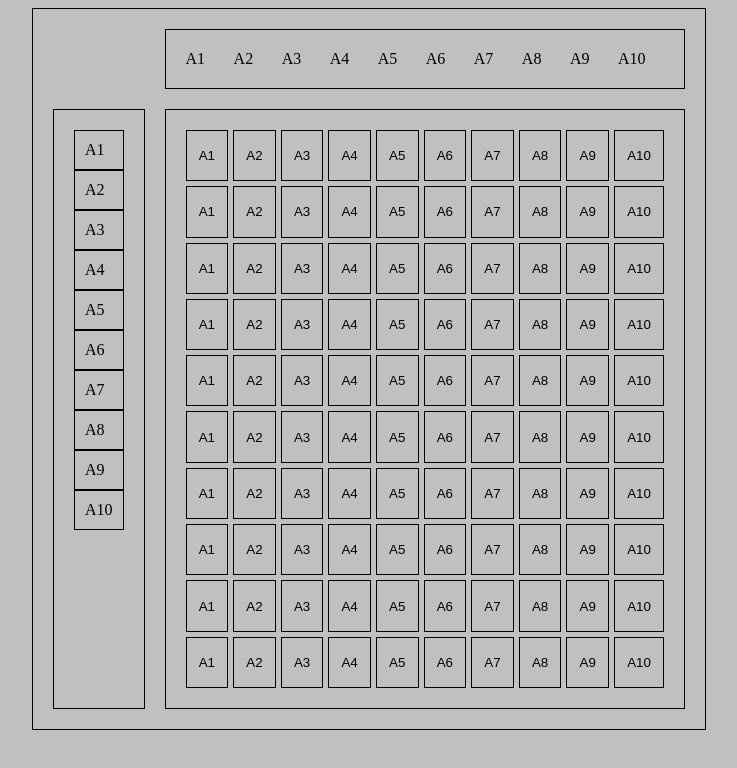
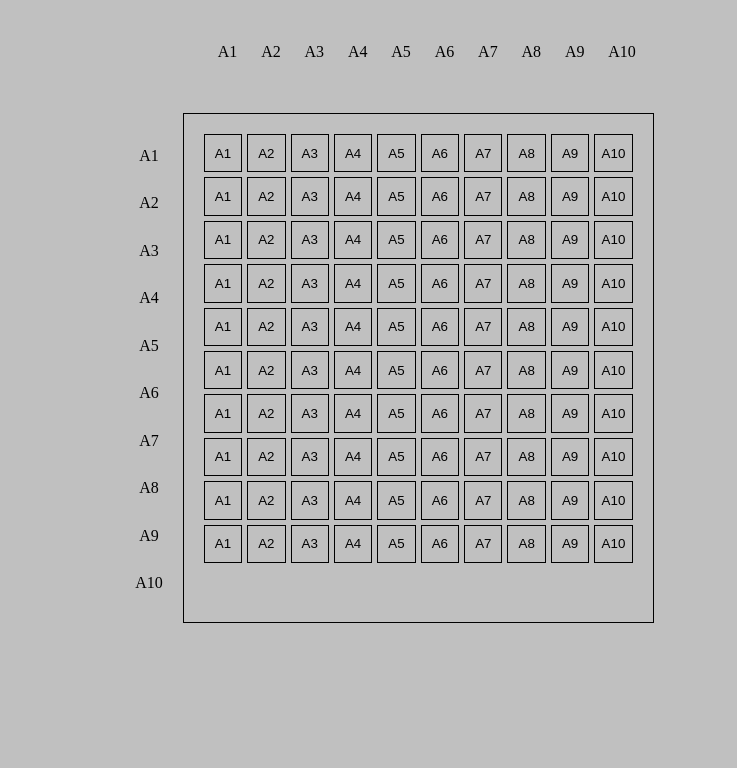
Before and after one commit to Eubanksch81/BattleShip, a plain HTML site: page BattleShipGame.html in a window 1280 px wide. Shown: the whole page, without its empty margins (292-1029 px from the left). Drawn offline with Linux system fonts and the light colour scheme.

Commit message:
Temp changes
Trouble with sizing; will fix

```diff
--- a/BattleShipGame.html
+++ b/BattleShipGame.html
@@ -11,19 +11,6 @@
 <main>
     <div></div>
     <div id="topCoords">
-        <div class="topElement"> A1 </div>
-        <div class="topElement"> A2 </div>
-        <div class="topElement"> A3 </div>
-        <div class="topElement"> A4 </div>
-        <div class="topElement"> A5 </div>
-        <div class="topElement"> A6 </div>
-        <div class="topElement"> A7 </div>
-        <div class="topElement"> A8 </div>
-        <div class="topElement"> A9 </div>
-        <div class="topElement"> A10 </div>
-    </div>
-
-    <div id="sideCoords">
         <div class="boxElement"> A1 </div>
         <div class="boxElement"> A2 </div>
         <div class="boxElement"> A3 </div>
@@ -34,6 +21,19 @@
         <div class="boxElement"> A8 </div>
         <div class="boxElement"> A9 </div>
         <div class="boxElement"> A10 </div>
+    </div>
+
+    <div id="sideCoords">
+        <div class="sideElement"> A1 </div>
+        <div class="sideElement"> A2 </div>
+        <div class="sideElement"> A3 </div>
+        <div class="sideElement"> A4 </div>
+        <div class="sideElement"> A5 </div>
+        <div class="sideElement"> A6 </div>
+        <div class="sideElement"> A7 </div>
+        <div class="sideElement"> A8 </div>
+        <div class="sideElement"> A9 </div>
+        <div class="sideElement"> A10 </div>
     </div>
 
     <div id="mainCoords">
--- a/css/battleGame.css
+++ b/css/battleGame.css
@@ -4,43 +4,54 @@ body {
 
 main {
     display: grid;
-    grid-template-rows: 1fr 10fr;
-    grid-template-columns: 1fr 10fr;
-    border: 1px solid black;
-    gap: 20px;
-    max-width: 50%;
-    margin-left: 25%;
+    grid-template-rows: 1fr 6fr;
+    grid-template-columns: 1fr 8fr;
+    /*border: 1px solid black;*/
+    max-width: 40%;
+    margin-left: 30%;
     padding: 20px;
 }
 
 #topCoords {
     display: grid;
-    grid-template-columns: auto auto auto auto auto auto auto auto auto auto;
-    border: 1px solid black;
-    column-gap: 10px;
-    padding: 20px;
+    grid-template-columns: 3vw 3vw 3vw 3vw 3vw 3vw 3vw 3vw 3vw 3vw;
+    /*border: 1px solid black;*/
+    column-gap: 5px;
+    padding: 0 20px 0 20px;
+    text-align: center;
 }
 
 #sideCoords {
-    border: 1px solid black;
-    grid-template-rows: auto auto auto auto auto auto auto auto auto auto;
+    /*border: 1px solid black;*/
+    grid-template-rows: 3vw 3vw 3vw 3vw 3vw 3vw 3vw 3vw 3vw 3vw;
     padding: 20px;
 }
 
 div#mainCoords {
     display: grid;
-    grid-template-columns: auto auto auto auto auto auto auto auto auto auto;
-    grid-template-rows: auto auto auto auto auto auto auto auto auto auto;
+    grid-template-columns: 3vw 3vw 3vw 3vw 3vw 3vw 3vw 3vw 3vw 3vw;
+    grid-template-rows: 3vw 3vw 3vw 3vw 3vw 3vw 3vw 3vw 3vw 3vw;
     border: 1px solid black;
     padding: 20px;
     gap: 5px;
 }
 
 div.boxElement {
-    padding: 10px;
-    border: 1px solid black;
+    padding: 15px;
+    text-align: center;
+    /*border: 1px solid black;*/
 }
 
+.sideElement {
+    padding: 49% 0px 40% 0px;
+    text-align: center;
+    /*border: 1px solid black;*/
+    margin-top: 5px;
+}
+
+.sideElement:nth-of-type(1) {
+    margin: 0;
+}
 
 button.boxElement {
     text-align: center;
```
